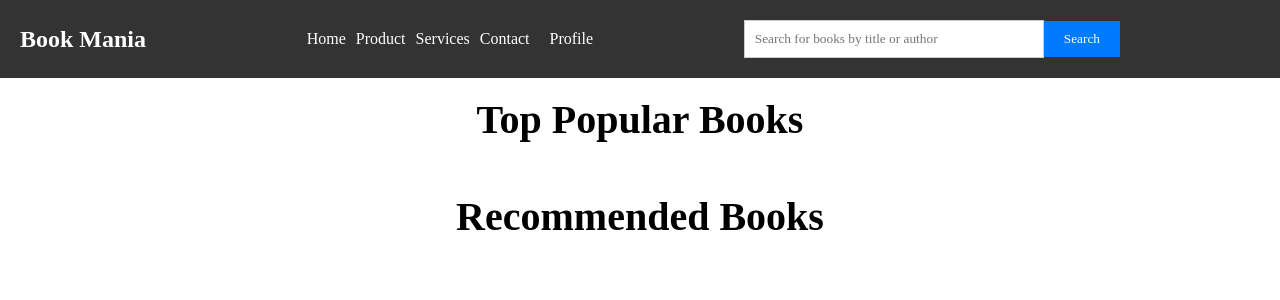
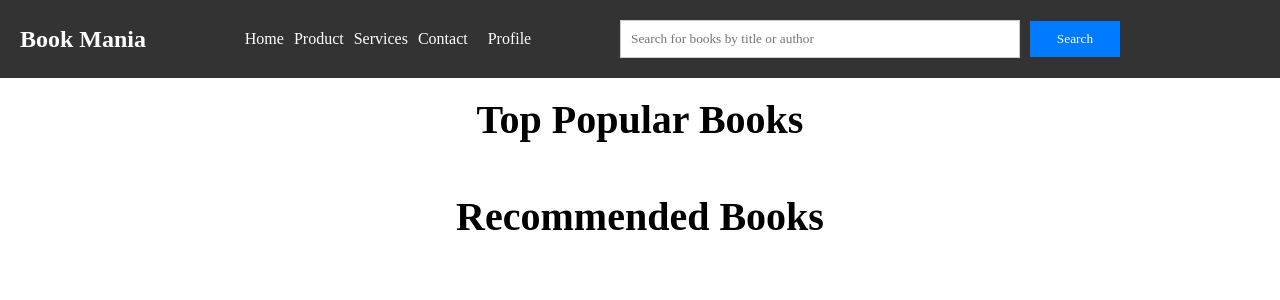
Before and after one commit to Mughal72/Book_Website, a Flask app: template Practice/templates/welcome.html in a window 1280 px wide. Shown: the top 300 px of the page. Run offline with Flask 3, Linux system fonts and the light colour scheme; the template is opened without the code that fills it, so the values that code supplies are empty; some libraries are stand-ins or nearby versions.

Commit message:
Add files via upload

```diff
--- a/Practice/static/welcome.css
+++ b/Practice/static/welcome.css
@@ -227,7 +227,7 @@
     to {opacity: 1}
 }
 
-/* Add styles for the search bar */
+/* Style for the search bar */
 .search-form {
     display: flex;
     align-items: center;
@@ -235,8 +235,9 @@
 
 .search-form input[type="text"] {
     padding: 10px;
-    width: 300px;
+    width: 400px;
     border: 1px solid #ccc;
+    margin-right: 10px; /* Add margin to the right of the text field */
 }
 
 .search-form button {
@@ -245,4 +246,5 @@
     border: none;
     padding: 10px 20px;
     cursor: pointer;
+    width: 90px;
 }
```
Also changed, not shown: Practice/static/style.css (+4 -4 lines), Practice/static/images/emoji.png (added).
